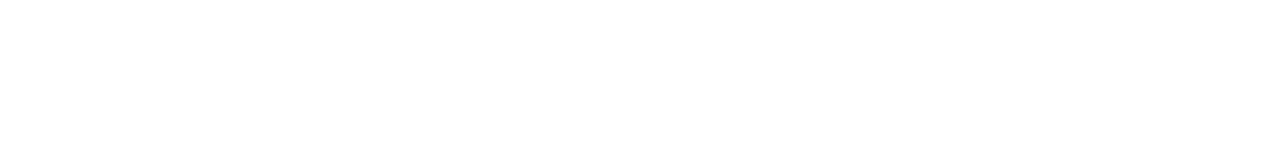
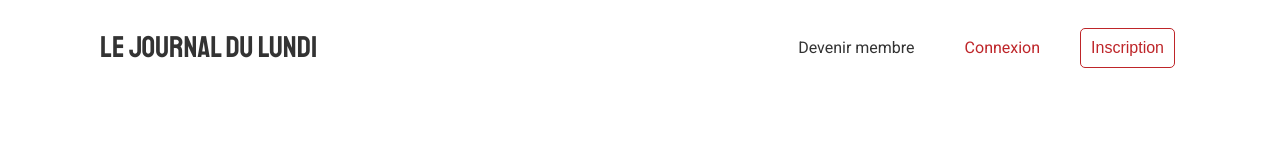
Before and after one commit to GuillemotClement/medium, a plain HTML site: page index.html in a window 1280 px wide. Drawn offline with Linux system fonts and the light colour scheme.

Commit message:
Design du header

```diff
--- a/index.html
+++ b/index.html
@@ -15,6 +15,15 @@
     <link href="https://fonts.googleapis.com/css2?family=Roboto:ital,wght@0,100;0,300;0,400;0,500;0,700;0,900;1,100;1,300;1,400;1,500;1,700;1,900&family=Staatliches&display=swap" rel="stylesheet">
 </head>
 <body>
-
+    <div class="container">
+        <header>
+            <a href="#" class="logo">Le Journal Du Lundi</a>
+            <ul>
+                <li><a href="#">Devenir membre</a></li>
+                <li><a class="text-primary" href="#">Connexion</a></li>
+                <li><button class="btn btn-light" href="#">Inscription</button></li>
+            </ul>
+        </header>
+    </div>
 </body>
 </html>
--- a/style/style.css
+++ b/style/style.css
@@ -20,7 +20,71 @@
 }
 body{
     font-family: "Roboto", sans-serif;
+    font-size: 1.6rem;;
 }
 h1, h2, h3, h4, h5, h6{
     font-family: "Staatliches", sans-serif;
 }
+a{
+    font-size: 1.6rem;
+    color: var(--dark);
+    text-decoration: none;
+}
+ul{
+    list-style: none;
+}
+
+/* UTILITIES */
+.container{
+    display: block;
+    margin: auto;
+    max-width: 1100px;
+}
+.text-primary{
+    color: var(--primary);
+}
+.text-primary:hover{
+    opacity: 0.8;
+}
+.btn{
+    padding: 1rem 1rem;
+    border-radius: 0.5rem;
+    cursor: pointer;
+    border: 0;
+    font-size: 1.6rem;
+    transition: all 0.2s;
+}
+.btn-light{
+    background: white;
+    border: 1px solid var(--primary);
+    color: var(--primary);
+}
+.btn-light:hover{
+    background: var(--primary);
+    color: white;
+
+}
+/* HEADER */
+header{
+    display: grid;
+    grid-template-columns: 1fr auto;
+    place-items: center start;
+    line-height: 3.5rem;
+    margin: 0.5rem auto;
+}
+header .logo{
+    font-size: 3rem;
+    font-family: "Staatliches", cursive;
+}
+header a{
+    display: block;
+    padding: 1rem;
+}
+header ul{
+    display: flex;
+    align-items: center;
+}
+header ul li{
+    padding: 1.5rem;
+
+}
```
